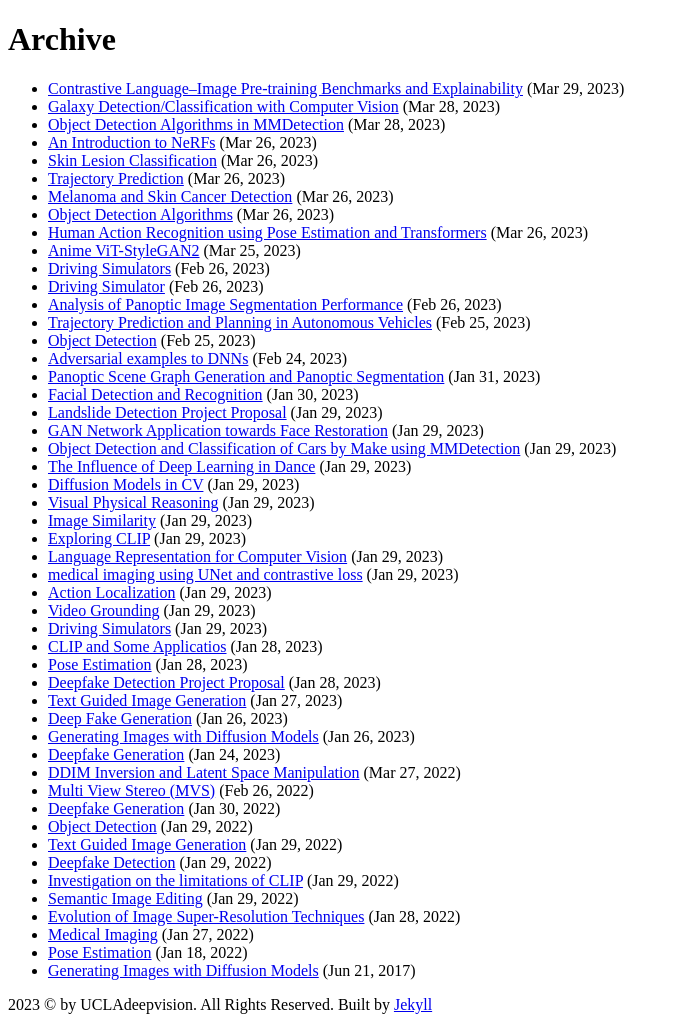
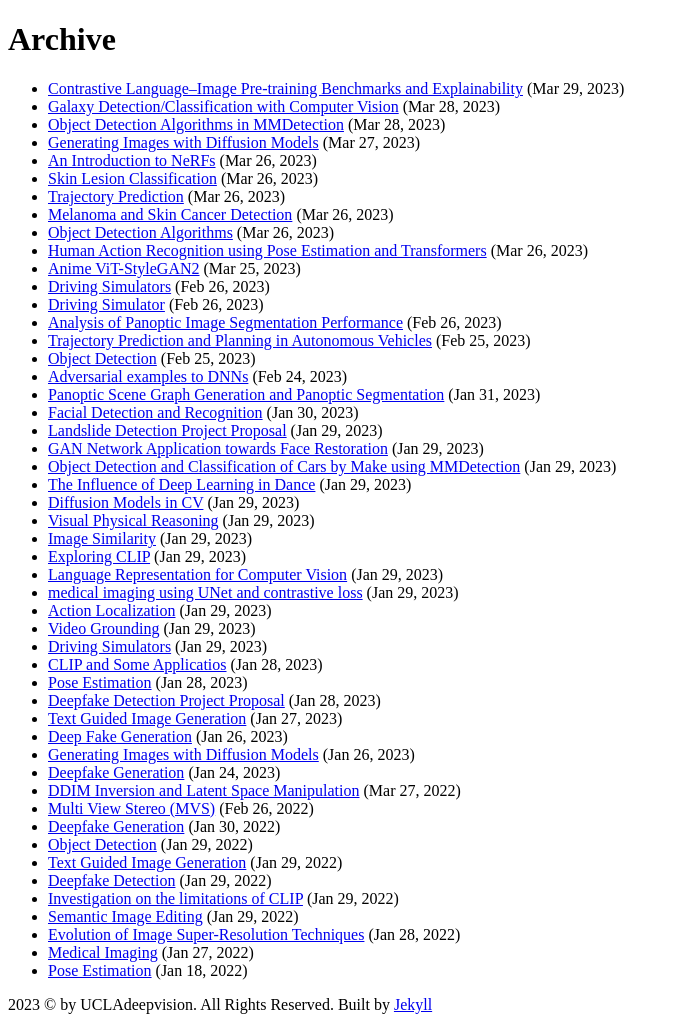
Before and after one commit to UCLAdeepvision/CS188-Projects-2023Winter, a Jekyll site: the page built from archive.html, in a window 1280 px wide. Shown: the part 208-1230 px from the top of the page, without its empty margins (0-679 px from the left). Built offline with Jekyll 4.4.1, drawn with Linux system fonts in a browser that asks for light colours.

Commit message:
Update 2023-01-29-team21-generating-images-diffusion-models.md

```diff
--- a/_posts/2023-01-29-team21-generating-images-diffusion-models.md
+++ b/_posts/2023-01-29-team21-generating-images-diffusion-models.md
@@ -3,7 +3,7 @@ layout: post
 comments: true
 title: Generating Images with Diffusion Models
 author: Evan He, Samarth Upadhyaya
-date: 2017-06-21 01:09:00
+date: 2023-03-27
 ---
 
 > This project focuses on the generating images from text using diffusion models.
```
